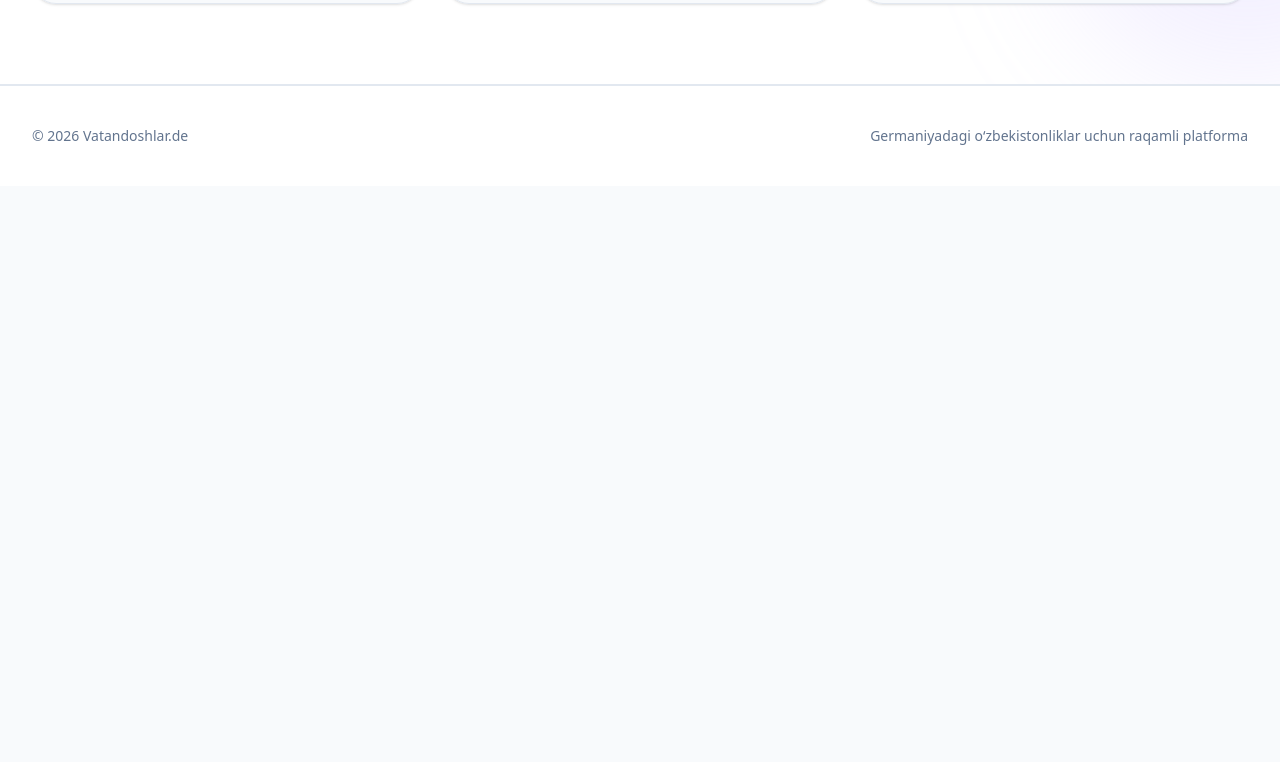
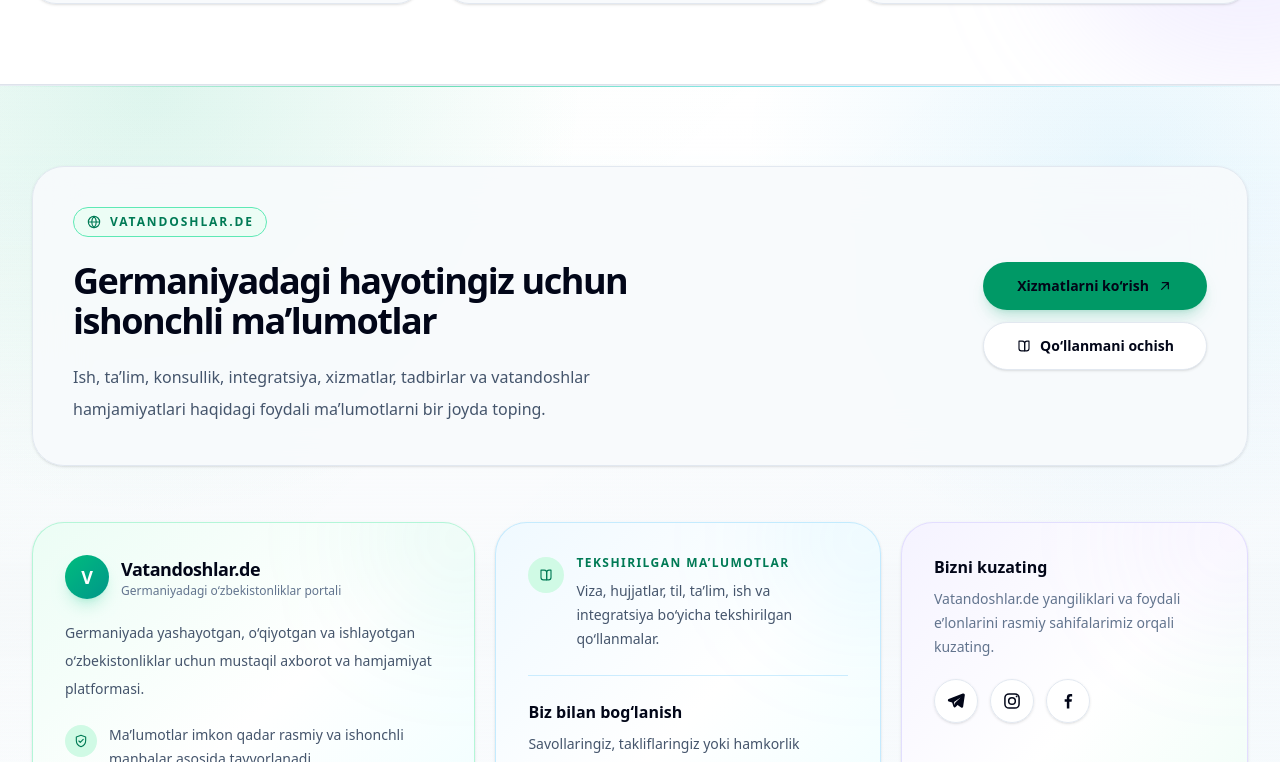
Before and after one commit to ZafarUsarov/vatandoshlar-portal, a Next.js app: page /uz/guide in a window 1280 px wide. Shown: the part 3038-3800 px from the top of the page. Before the commit the page ends 3224 px from the top, so only its background shows below. Built offline with nearby package versions, Linux system fonts and the light colour scheme.

Commit message:
feat(footer): complete shared footer integration

```diff
--- a/app/about/founder/page.tsx
+++ b/app/about/founder/page.tsx
@@ -146,7 +146,7 @@ export default async function FounderPage() {
         />
       </main>
 
-      <Footer />
+      <Footer showSupportCta />
     </div>
   );
 }
--- a/app/guide/page.tsx
+++ b/app/guide/page.tsx
@@ -1,6 +1,7 @@
 import type { Metadata } from "next";
 import { getLocale } from "next-intl/server";
 
+import Footer from "../../components/Footer";
 import Header from "../../components/Header";
 import GuideCategoryGrid from "../../components/guide/GuideCategoryGrid";
 import GuideHero from "../../components/guide/GuideHero";
@@ -225,12 +226,7 @@ export default async function GuidePage() {
         </section>
       </main>
 
-      <footer className="border-t border-slate-200 bg-white py-10 dark:border-slate-800 dark:bg-slate-950">
-        <div className="mx-auto flex max-w-7xl flex-col gap-4 px-6 text-sm text-slate-500 sm:flex-row sm:items-center sm:justify-between lg:px-8 dark:text-slate-400">
-          <p>© 2026 Vatandoshlar.de</p>
-          <p>{copy.footer}</p>
-        </div>
-      </footer>
+      <Footer />
     </>
   );
 }
--- a/app/jobs/page.tsx
+++ b/app/jobs/page.tsx
@@ -1,6 +1,7 @@
 import type { Metadata } from "next";
 import { getLocale } from "next-intl/server";
 
+import Footer from "../../components/Footer";
 import Header from "../../components/Header";
 import JobGuideCard from "../../components/cards/JobGuideCard";
 import JobPlatformsDirectory from "../../components/JobPlatformsDirectory";
@@ -391,12 +392,7 @@ export default async function JobsPage() {
         </Section>
       </main>
 
-      <footer className="border-t border-border-default bg-surface py-10 text-text-muted transition-colors duration-300">
-        <Container className="flex flex-col gap-4 text-sm sm:flex-row sm:items-center sm:justify-between">
-          <p>© 2026 Vatandoshlar.de</p>
-          <p>{copy.footer}</p>
-        </Container>
-      </footer>
+      <Footer />
     </>
   );
 }
--- a/app/services/page.tsx
+++ b/app/services/page.tsx
@@ -1,6 +1,7 @@
 import type { Metadata } from "next";
 import { getLocale } from "next-intl/server";
 
+import Footer from "../../components/Footer";
 import Header from "../../components/Header";
 import ServiceCard from "../../components/cards/ServiceCard";
 import Card from "../../components/ui/Card";
@@ -265,6 +266,8 @@ export default async function ServicesPage() {
           </Container>
         </Section>
       </main>
+
+      <Footer />
     </>
   );
 }
--- a/components/home/HomeFooter.tsx
+++ b/components/home/HomeFooter.tsx
@@ -1 +1,10 @@
-export { default } from "../Footer";
+import Footer from "../Footer";
+
+export default function HomeFooter() {
+  return (
+    <Footer
+      showSupportCta
+      showFounderCta
+    />
+  );
+}
```
